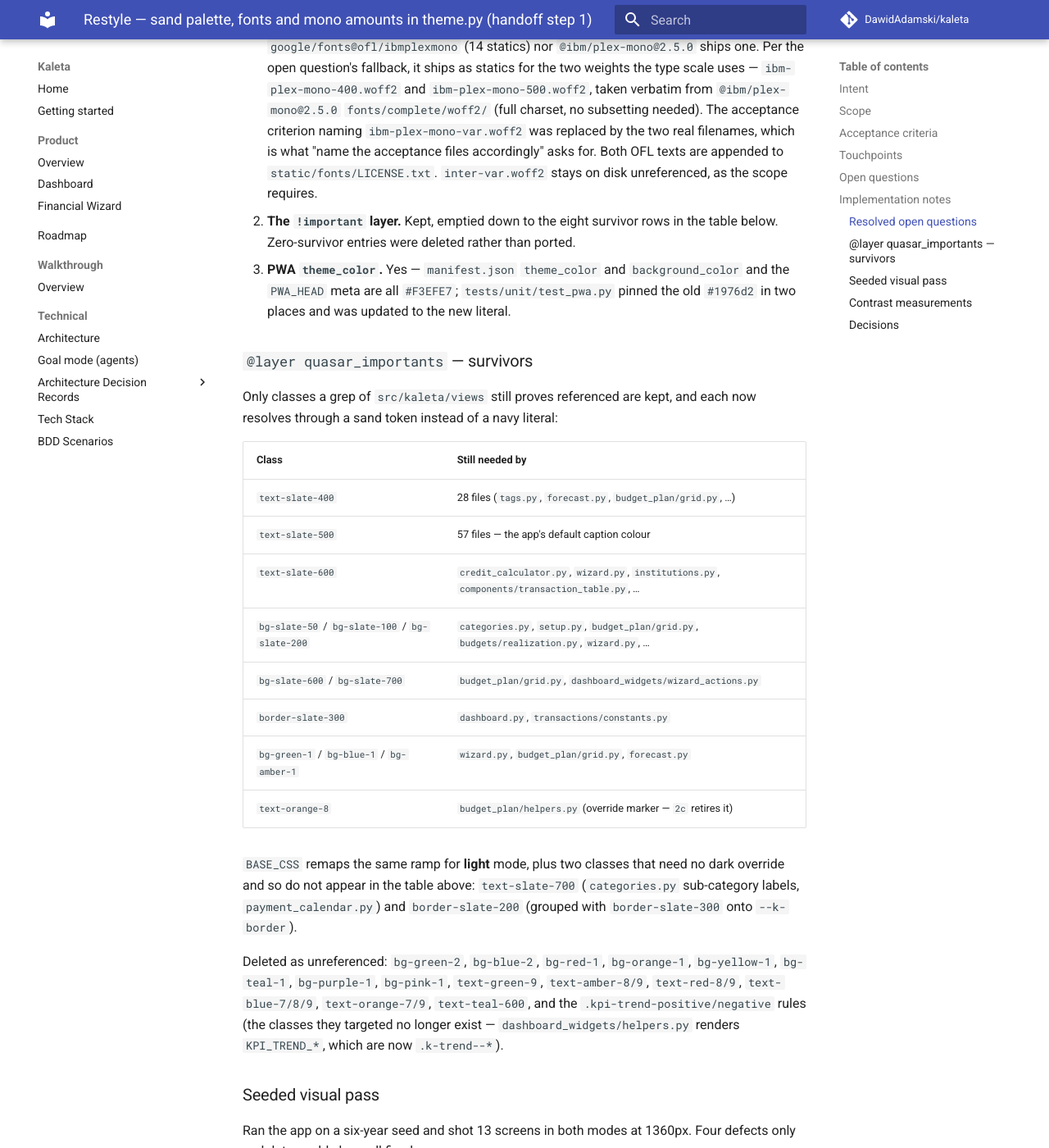
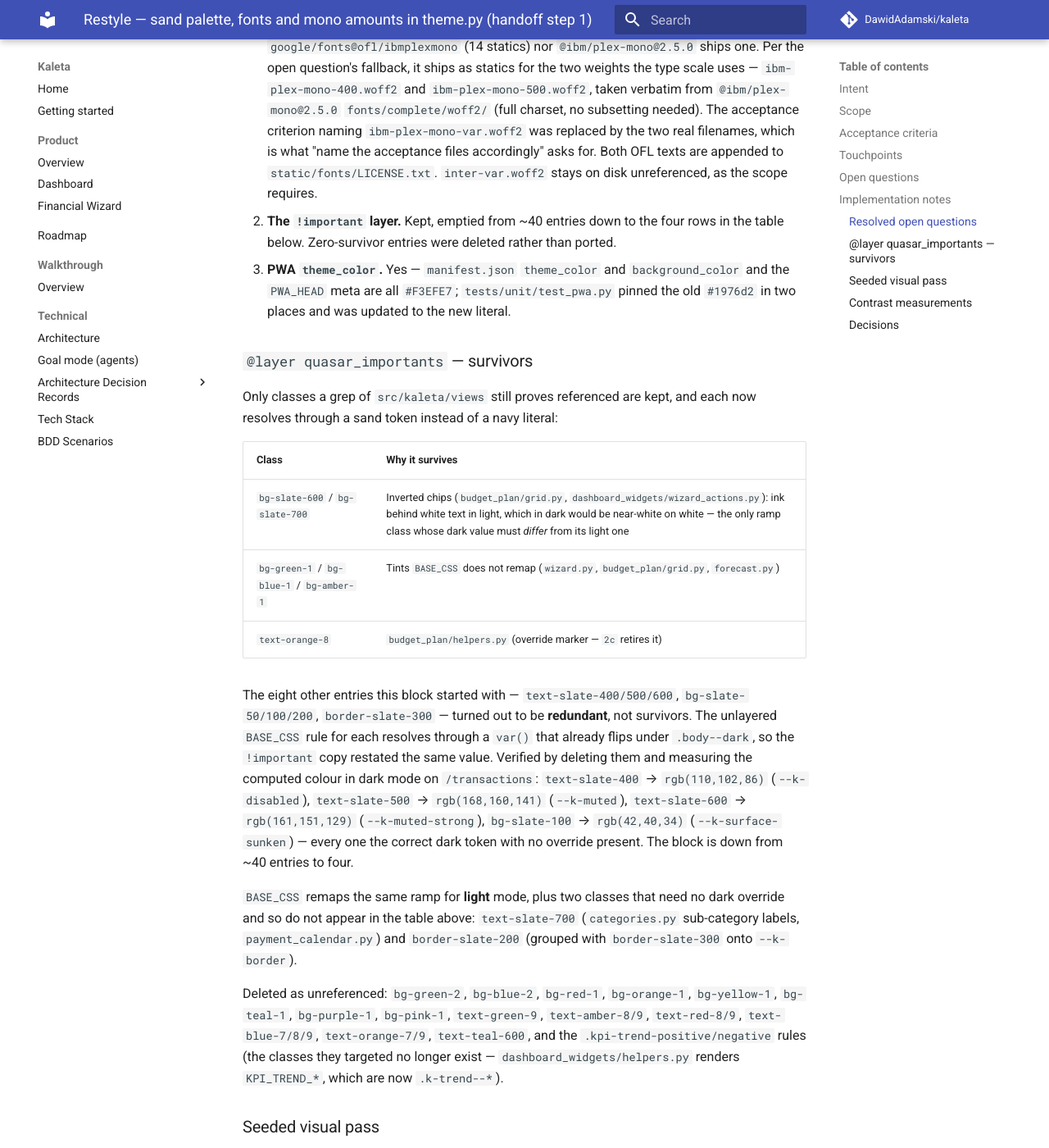
Before and after one commit to DawidAdamski/kaleta, an MkDocs documentation site: the page built from docs/plans/restyle-theme-tokens.md, in a window 1280 px wide and 1400 px high, scrolled down 3797 px. Shown: the whole window at 82% size. Built offline with MkDocs 1.6.1 and Material for MkDocs 9.7.7, drawn with Linux system fonts in a browser that asks for light colours; comment, search, counter and statistics services are not loaded.

Commit message:
refactor(theme): the !important layer is down to four real survivors
Review asked whether the dark slate overrides were still doing anything
now that BASE_CSS remaps the same classes through var(). Measured it:
delete them, and dark /transactions still computes text-slate-400 ->
rgb(110,102,86), -500 -> rgb(168,160,141), -600 -> rgb(161,151,129),
bg-slate-100 -> rgb(42,40,34) — every one the correct dark token. The
unlayered base rule wins and its var() flips on its own, so eight of the
nine entries were restating themselves.

bg-slate-600/700 stay: they are inverted chips, ink behind white text in
light, which resolves to near-white on white in dark. Their dark value
must differ, so the override earns its place.

The block is down from ~40 entries to four.

Co-Authored-By: Claude Opus 5 (1M context) <noreply@anthropic.com>
Claude-Session: https://claude.ai/code/session_0152AYpRfMD2oD5sjv3sg3qi

```diff
--- a/docs/plans/restyle-theme-tokens.md
+++ b/docs/plans/restyle-theme-tokens.md
@@ -168,8 +168,8 @@ Out of scope: any layout change on any screen (`1c`+ dashboard,
    two real filenames, which is what "name the acceptance files accordingly"
    asks for. Both OFL texts are appended to `static/fonts/LICENSE.txt`.
    `inter-var.woff2` stays on disk unreferenced, as the scope requires.
-2. **The `!important` layer.** Kept, emptied down to the eight survivor rows
-   in the table below. Zero-survivor entries were deleted rather than ported.
+2. **The `!important` layer.** Kept, emptied from ~40 entries down to the
+   four rows in the table below. Zero-survivor entries were deleted rather than ported.
 3. **PWA `theme_color`.** Yes — `manifest.json` `theme_color` and
    `background_color` and the `PWA_HEAD` meta are all `#F3EFE7`;
    `tests/unit/test_pwa.py` pinned the old `#1976d2` in two places and was
@@ -180,16 +180,23 @@ Out of scope: any layout change on any screen (`1c`+ dashboard,
 Only classes a grep of `src/kaleta/views` still proves referenced are kept,
 and each now resolves through a sand token instead of a navy literal:
 
-| Class | Still needed by |
+| Class | Why it survives |
 |---|---|
-| `text-slate-400` | 28 files (`tags.py`, `forecast.py`, `budget_plan/grid.py`, …) |
-| `text-slate-500` | 57 files — the app's default caption colour |
-| `text-slate-600` | `credit_calculator.py`, `wizard.py`, `institutions.py`, `components/transaction_table.py`, … |
-| `bg-slate-50` / `bg-slate-100` / `bg-slate-200` | `categories.py`, `setup.py`, `budget_plan/grid.py`, `budgets/realization.py`, `wizard.py`, … |
-| `bg-slate-600` / `bg-slate-700` | `budget_plan/grid.py`, `dashboard_widgets/wizard_actions.py` |
-| `border-slate-300` | `dashboard.py`, `transactions/constants.py` |
-| `bg-green-1` / `bg-blue-1` / `bg-amber-1` | `wizard.py`, `budget_plan/grid.py`, `forecast.py` |
+| `bg-slate-600` / `bg-slate-700` | Inverted chips (`budget_plan/grid.py`, `dashboard_widgets/wizard_actions.py`): ink behind white text in light, which in dark would be near-white on white — the only ramp class whose dark value must *differ* from its light one |
+| `bg-green-1` / `bg-blue-1` / `bg-amber-1` | Tints `BASE_CSS` does not remap (`wizard.py`, `budget_plan/grid.py`, `forecast.py`) |
 | `text-orange-8` | `budget_plan/helpers.py` (override marker — `2c` retires it) |
+
+The eight other entries this block started with — `text-slate-400/500/600`,
+`bg-slate-50/100/200`, `border-slate-300` — turned out to be **redundant**,
+not survivors. The unlayered `BASE_CSS` rule for each resolves through a
+`var()` that already flips under `.body--dark`, so the `!important` copy
+restated the same value. Verified by deleting them and measuring the
+computed colour in dark mode on `/transactions`: `text-slate-400` →
+`rgb(110,102,86)` (`--k-disabled`), `text-slate-500` → `rgb(168,160,141)`
+(`--k-muted`), `text-slate-600` → `rgb(161,151,129)` (`--k-muted-strong`),
+`bg-slate-100` → `rgb(42,40,34)` (`--k-surface-sunken`) — every one the
+correct dark token with no override present. The block is down from ~40
+entries to four.
 
 `BASE_CSS` remaps the same ramp for **light** mode, plus two classes that
 need no dark override and so do not appear in the table above:
```
Also changed, not shown: 2 other files.
